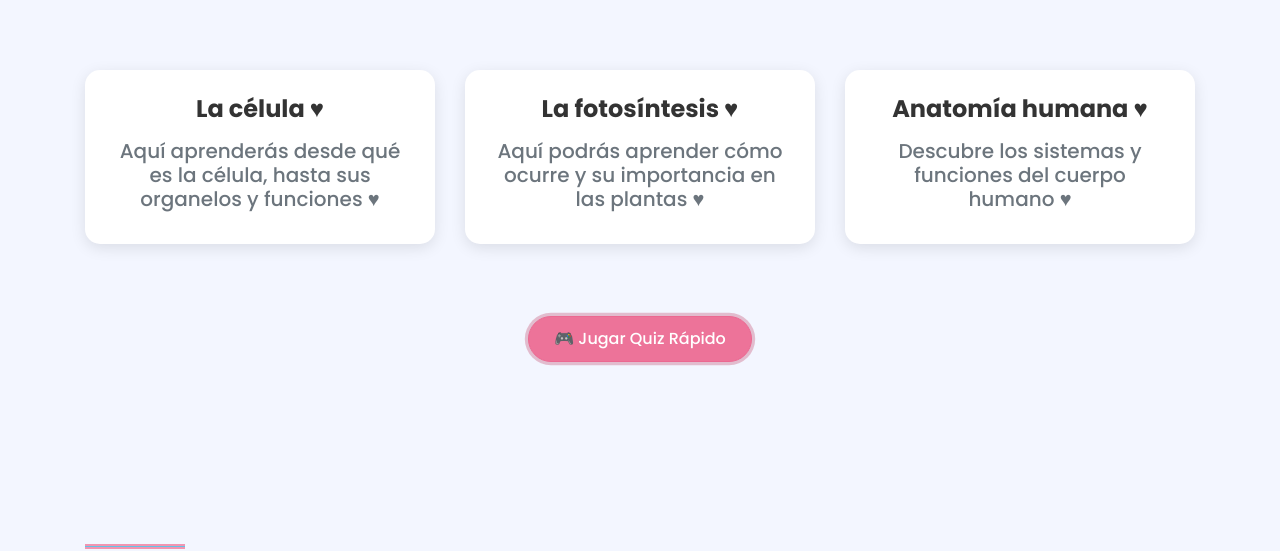
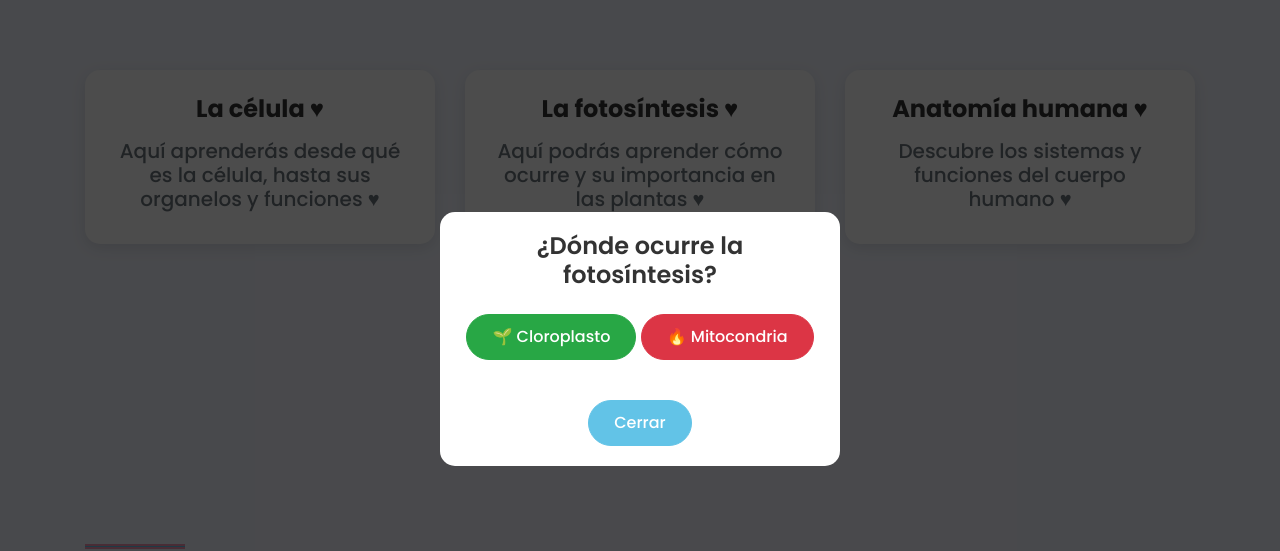
Before and after one commit to Gamermacher3/Site, a plain HTML site: page index.html in a window 1280 px wide. Both pictures are taken after a click on the button "🎮 Jugar Quiz Rápido". Shown: the part 736-1287 px from the top of the page. Drawn offline with nearby package versions, Linux system fonts and the light colour scheme; a script that the page names is missing.

Commit message:
Update index.html

```diff
--- a/index.html
+++ b/index.html
@@ -110,8 +110,48 @@
 
         <!-- Botón Quiz -->
         <div class="text-center mt-4">
-            <button class="btn btn-primary" href="https://wordwall.net/es/resource/4162482/test-de-ciencias-naturales">🎮 Jugar Quiz Rápido</button>
+            <button class="btn btn-primary" onclick="openQuiz()">🎮 Jugar Quiz Rápido</button>
         </div>
+        <!-- Modal Quiz -->
+        <div id="quizModal" class="quiz-modal">
+            <div class="quiz-content">
+                <h4>¿Dónde ocurre la fotosíntesis?</h4>
+                <button class="btn btn-success mt-3" onclick="alert('¡Correcto! ✅ La fotosíntesis ocurre en el cloroplasto'); closeQuiz();">🌱 Cloroplasto</button>
+                <button class="btn btn-danger mt-3" onclick="alert('Incorrecto ❌, revisa el tema.'); closeQuiz();">🔥 Mitocondria</button>
+                <br><br>
+                <button class="btn btn-secondary mt-3" onclick="closeQuiz()">Cerrar</button>
+            </div>
+        </div>
+        <style>
+        .quiz-modal {
+            display: none;
+            position: fixed;
+            z-index: 1000;
+            left: 0;
+            top: 0;
+            width: 100%;
+            height: 100%;
+            background: rgba(0,0,0,0.7);
+            justify-content: center;
+            align-items: center;
+        }
+        .quiz-content {
+            background: #fff;
+            padding: 20px;
+            border-radius: 15px;
+            text-align: center;
+            max-width: 400px;
+            width: 80%;
+        }
+        </style>
+        <script>
+        function openQuiz() {
+            document.getElementById("quizModal").style.display = "flex";
+        }
+        function closeQuiz() {
+            document.getElementById("quizModal").style.display = "none";
+        }
+        </script>
     </div>
 </div>
 <!-- About End -->
```
